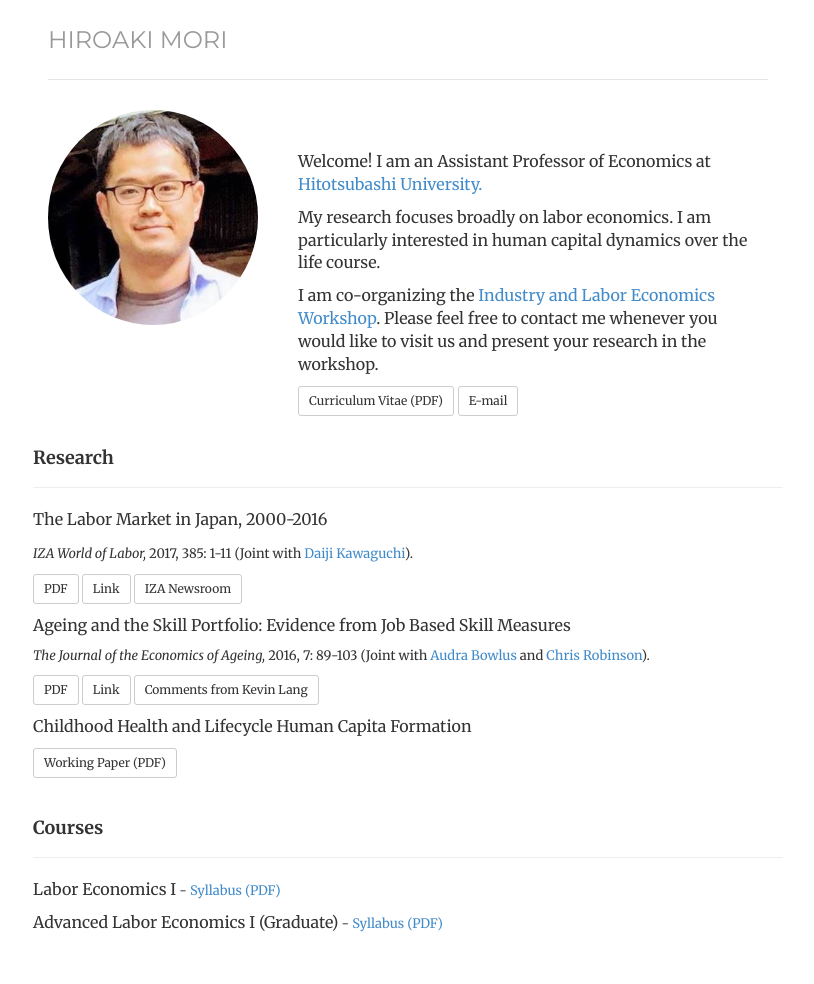
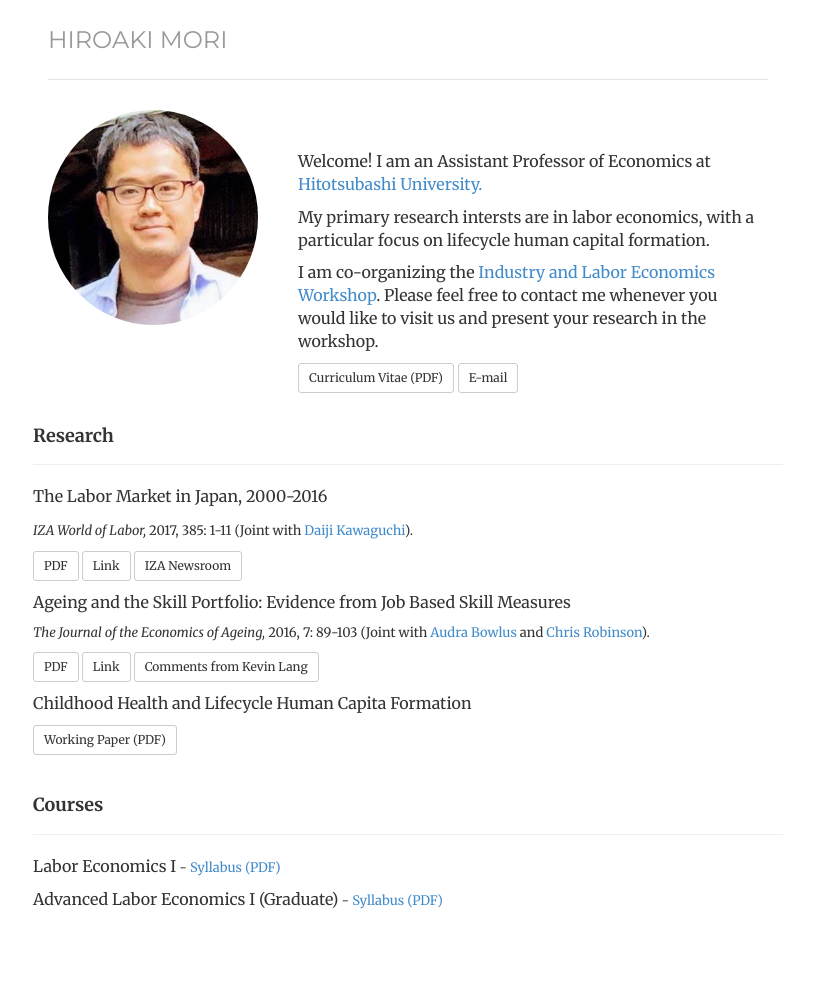
Before and after one commit to morihiroaki/morihiroaki.github.io, a Jekyll site: the page built from index.html, in a window 1280 px wide. Shown: the whole page, without its empty margins (232-1046 px from the left). Built offline with Jekyll 4.4.1, drawn with Linux system fonts in a browser that asks for light colours; after the commit the page ends 961 px from its top, so only the background shows below that.

Commit message:
Update index.html

```diff
--- a/index.html
+++ b/index.html
@@ -16,11 +16,11 @@ description:
 
 <div class='col-sm-8'>
 <p><font size="3"> Welcome! I am an Assistant Professor of Economics at <a href="http://www.econ.hit-u.ac.jp/~koho/english/" target="_blank" title="Link">Hitotsubashi University.</a></p>
-<p> My research focuses broadly on labor economics. I am particularly interested in human capital dynamics over the life course. </p>
+<p> My primary research intersts are in labor economics, with a particular focus on lifecycle human capital formation. </p>
 <p>I am co-organizing the <a href="http://www.ier.hit-u.ac.jp/Japanese/schedule/past/ilw/2018/" target="_blank" title="Link">Industry and Labor Economics Workshop</a>.
  Please feel free to contact me whenever you would like to
 visit us and present your research in the workshop. </p>
-<p><a href="/files/cv_mori.pdf" target="_blank" class="btn btn-default btn-sm" role="button">Curriculum Vitae (PDF)</a>
+<p><a href="/files/cv_mori_hse.pdf" target="_blank" class="btn btn-default btn-sm" role="button">Curriculum Vitae (PDF)</a>
 <a href="mailto:h.mori@r.hit-u.ac.jp" class="btn btn-default btn-sm" role="button">E-mail</a></p>
 <br/>
 </div>
```
